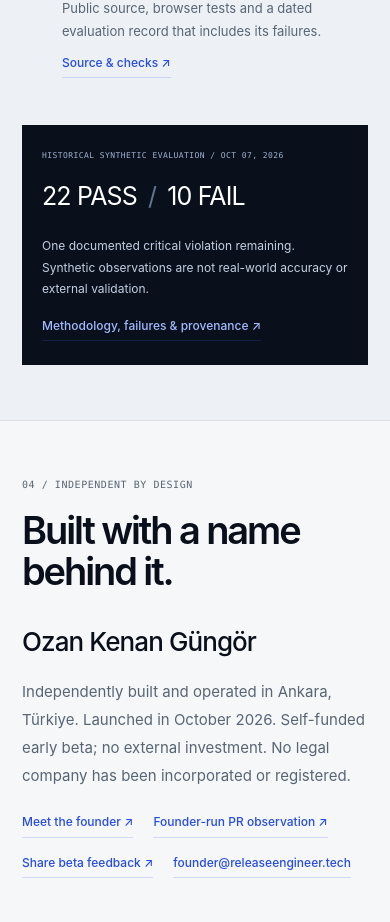
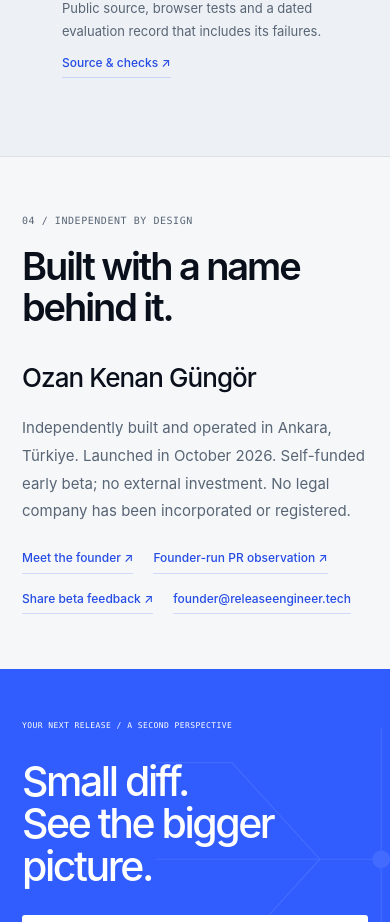
Before and after one commit to ozankenangungor/release-engineer, a Next.js app: page / in a window 390 px wide. Shown: the part 4915-5837 px from the top of the page. Built offline with nearby package versions, Linux system fonts and the light colour scheme.

Commit message:
refactor: clean up homepage layout and streamline section flow (#28)

```diff
--- a/src/app/globals.css
+++ b/src/app/globals.css
@@ -1169,38 +1169,6 @@ button:disabled {
   justify-self: end;
   font-size: 12px;
 }
-.evaluation-record {
-  display: grid;
-  grid-template-columns: 1.1fr 1fr;
-  gap: 70px;
-  background: var(--ink);
-  color: white;
-  padding: 35px 40px;
-  margin-top: 24px;
-}
-.evaluation-record .section-kicker {
-  color: #9eb2d1;
-  font-size: 10px;
-  margin-bottom: 15px;
-}
-.evaluation-result {
-  font-size: 32px;
-  letter-spacing: -0.035em;
-}
-.evaluation-result span {
-  color: #627590;
-  margin-inline: 10px;
-}
-.evaluation-record > div:last-child > p {
-  font-size: 13px;
-  line-height: 1.8;
-  color: #c3d0e3;
-}
-.evaluation-record .text-link {
-  color: #a2baff;
-  font-size: 12px;
-  margin-top: 16px;
-}
 .founder-section {
   display: grid;
   grid-template-columns: 1fr 1.05fr;
@@ -2159,13 +2127,6 @@ button:disabled {
   .trust-ledger article > p {
     font-size: 13px;
   }
-  .evaluation-record {
-    gap: 35px;
-    padding: 28px;
-  }
-  .evaluation-result {
-    font-size: 27px;
-  }
   .founder-section {
     gap: 40px;
   }
@@ -2567,23 +2528,6 @@ button:disabled {
     grid-column: 2;
   }
   .trust-ledger a {
-    font-size: 12px;
-  }
-  .evaluation-record {
-    grid-template-columns: 1fr;
-    gap: 20px;
-    padding: 24px 20px;
-  }
-  .evaluation-record .section-kicker {
-    font-size: 8px;
-  }
-  .evaluation-result {
-    font-size: 25px;
-  }
-  .evaluation-result span {
-    margin-inline: 5px;
-  }
-  .evaluation-record > div:last-child > p {
     font-size: 12px;
   }
   .founder-section {
@@ -2793,7 +2737,6 @@ button:disabled {
 @media (forced-colors: active) {
   .hero-stage,
   .product-workspace,
-  .evaluation-record,
   .final-cta {
     background: Canvas;
     color: CanvasText;
--- a/src/app/page.tsx
+++ b/src/app/page.tsx
@@ -184,30 +184,6 @@ export default function Home() {
               </article>
             ))}
           </div>
-          <div className="evaluation-record">
-            <div>
-              <p className="section-kicker">
-                HISTORICAL SYNTHETIC EVALUATION / OCT 07, 2026
-              </p>
-              <p className="evaluation-result">
-                22 PASS <span>/</span> 10 FAIL
-              </p>
-            </div>
-            <div>
-              <p>
-                One documented critical violation remaining. Synthetic
-                observations are not real-world accuracy or external validation.
-              </p>
-              <a
-                className="text-link"
-                href={`${repository}/blob/main/docs/live-evaluation-evidence.md`}
-                target="_blank"
-                rel="noopener noreferrer"
-              >
-                Methodology, failures & provenance ↗︎
-              </a>
-            </div>
-          </div>
         </div>
       </section>
       <section
```
Also changed, not shown: 32 other files (tests, documents, lock files or other folders).
